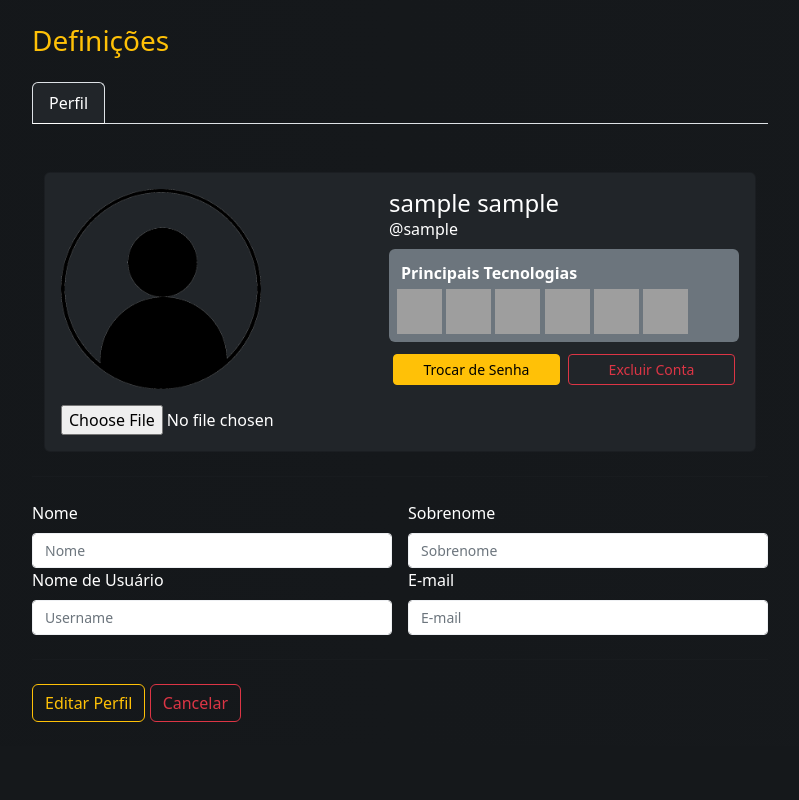
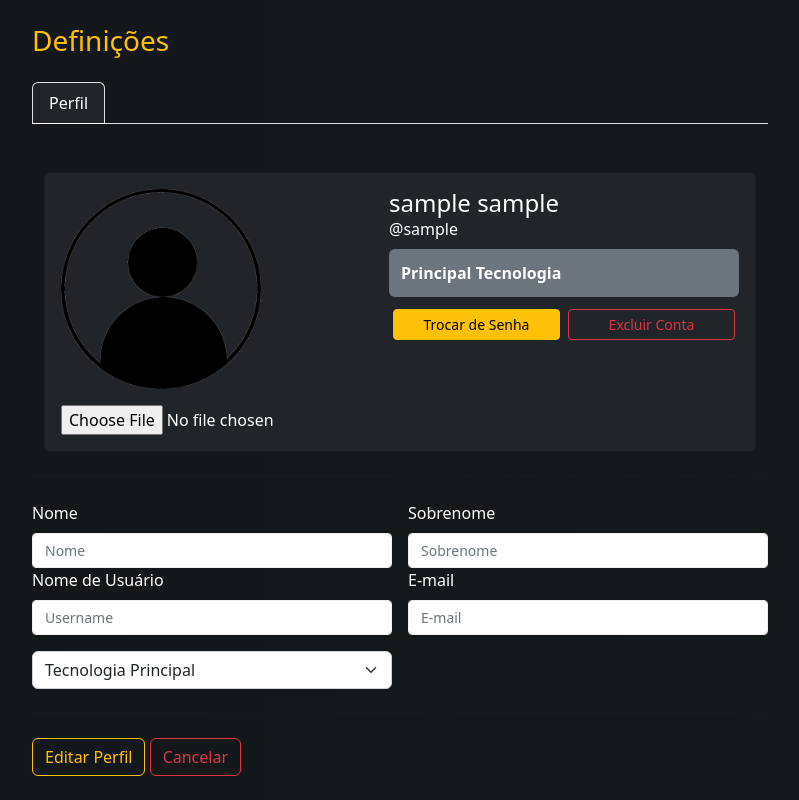
Before and after one commit to rychardmazarin30/MyCommunity-Flask, a Flask app: page /profile/edit in a window 1280 px wide. Shown: the part 56-856 px from the top of the page, without its empty margins (240-1039 px from the left). Before the commit the page ends 778 px from the top, so only its background shows below. Run offline with Flask 2, Linux system fonts and the light colour scheme; the visitor is signed in with stand-in values (Sample User, id 1); data comes from the database, SQL or seed files in the repository; some libraries are stand-ins or nearby versions; grey boxes are pictures that could not be loaded.

Commit message:
tech pricnipal ok

```diff
--- a/mycommunity/forms.py
+++ b/mycommunity/forms.py
@@ -1,7 +1,7 @@
 # Formulários do site
 from flask_wtf import FlaskForm
 from flask_wtf.file import FileField, FileAllowed
-from wtforms import StringField, PasswordField, SubmitField, BooleanField
+from wtforms import StringField, PasswordField, SubmitField, BooleanField, SelectField
 from wtforms.validators import DataRequired, Length, Email, EqualTo, ValidationError
 from flask_login import login_user, logout_user, current_user, login_required
 from mycommunity.models import Usuario
@@ -69,10 +69,7 @@ class FormEditProfile(FlaskForm):
     username = StringField("Nome de Usuário", validators=[DataRequired()])
     email = StringField("E-mail", validators=[DataRequired(), Email(message="E-mail Inválido.")])
     foto_perfil = FileField('Atualizar Foto de Perfil', validators=[FileAllowed(['jpg', 'jpeg', 'png'])])
-
-    tech_html = BooleanField("HTML")
-    tech_css = BooleanField('CSS')
-    tech_js = BooleanField('JavaScript')
+    tech_principal = SelectField( choices=[('Não Informado', 'Tecnologia Principal'), ('Python', 'Python'), ('JavaScript', 'JavaScript'), ('Ruby', 'Ruby'), ('C#', "C#"), ('C++', "C++"), ('Java', "Java"), ('Swift', "Swift"), ('Go', "Go")], validators=[DataRequired()])
 
     submit_button_edit = SubmitField("Editar Perfil")
 
--- a/mycommunity/routes.py
+++ b/mycommunity/routes.py
@@ -103,6 +103,10 @@ def edit_profile():
         if form_edit.foto_perfil.data:
             nome_imagem = salvar_imagem(form_edit.foto_perfil.data)
             user.foto_perfil = nome_imagem
+
+        if form_edit.tech_principal.data:
+            user.tech_principal = form_edit.tech_principal.data
+
         database.session.commit()
 
         flash("Edição de Perfil Atualizada com Sucesso!", 'alert-success')
--- a/mycommunity/templates/profile_edit.html
+++ b/mycommunity/templates/profile_edit.html
@@ -50,15 +50,39 @@
                                 class="p-2 mt-2 bg-secondary d-flex justify-content-between rounded text-white"
                               >
                                 <div class="d-flex flex-column">
-                                  <span class="articles fw-bold m-1">Principais Tecnologias</span>
+                                  <span class="articles fw-bold m-1">Principal Tecnologia</span>
                                   <span class="number1">
-                                    <img src="https://cdn.jsdelivr.net/gh/devicons/devicon/icons/python/python-original.svg" width="45" height="45" />
-                                    <img src="https://cdn.jsdelivr.net/gh/devicons/devicon/icons/flask/flask-original.svg" width="45" height="45"/>
-                                    <img src="https://cdn.jsdelivr.net/gh/devicons/devicon/icons/pandas/pandas-original-wordmark.svg" width="45" height="45"/>
-                                    <img src="https://cdn.jsdelivr.net/gh/devicons/devicon/icons/mysql/mysql-original.svg" width="45" height="45"/>
-                                    <img src="https://cdn.jsdelivr.net/gh/devicons/devicon/icons/html5/html5-plain-wordmark.svg" width="45" height="45"/>
-                                    <img src="https://cdn.jsdelivr.net/gh/devicons/devicon/icons/css3/css3-plain-wordmark.svg" width="45" height="45"/>
-                                  </span>
+                                    {% if current_user.tech_principal == 'Python' %}
+                                    <img src="https://cdn.jsdelivr.net/gh/devicons/devicon/icons/python/python-original.svg" width="45" height="45" /></span>
+                                    {% endif %}
+
+                                    {% if current_user.tech_principal == 'JavaScript' %}
+                                    <img src="https://cdn.jsdelivr.net/gh/devicons/devicon/icons/javascript/javascript-original.svg" width="45" height="45" /></span>
+                                    {% endif %}
+
+                                    {% if current_user.tech_principal == 'Ruby' %}
+                                    <img src="https://cdn.jsdelivr.net/gh/devicons/devicon/icons/ruby/ruby-original.svg" width="45" height="45" /></span>
+                                    {% endif %}
+
+                                    {% if current_user.tech_principal == 'C#' %}
+                                    <img src="https://cdn.jsdelivr.net/gh/devicons/devicon/icons/csharp/csharp-original.svg" width="45" height="45" /></span>
+                                    {% endif %}
+
+                                    {% if current_user.tech_principal == 'C++' %}
+                                    <img src="https://cdn.jsdelivr.net/gh/devicons/devicon/icons/cplusplus/cplusplus-original.svg" width="45" height="45" /></span>
+                                    {% endif %}
+
+                                    {% if current_user.tech_principal == 'Swift' %}
+                                    <img src="https://cdn.jsdelivr.net/gh/devicons/devicon/icons/swift/swift-original.svg" width="45" height="45" /></span>
+                                    {% endif %}
+
+                                    {% if current_user.tech_principal == 'Java' %}
+                                    <img src="https://cdn.jsdelivr.net/gh/devicons/devicon/icons/java/java-original.svg" width="45" height="45" /></span>
+                                    {% endif %}
+
+                                    {% if current_user.tech_principal == 'Go' %}
+                                    <img src="https://cdn.jsdelivr.net/gh/devicons/devicon/icons/go/go-original-wordmark.svg" width="45" height="45" /></span>
+                                    {% endif %}
                                 </div>
                               </div>
                               <div class="button mt-2 d-flex flex-row align-items-center">
@@ -134,6 +158,9 @@
                                 {{ form_edit.email(class="form-control", placeholder="E-mail") }}
                               {% endif %}
                             </div>
+                            <div class="form-group col-md-6">
+                              {{ form_edit.tech_principal(class='form-select') }}
+                            </div>
                         </div>
                     </div>
                     <hr class="my-4" />
```
Also changed, not shown: mycommunity/templates/profile.html (+33 -9 lines).
